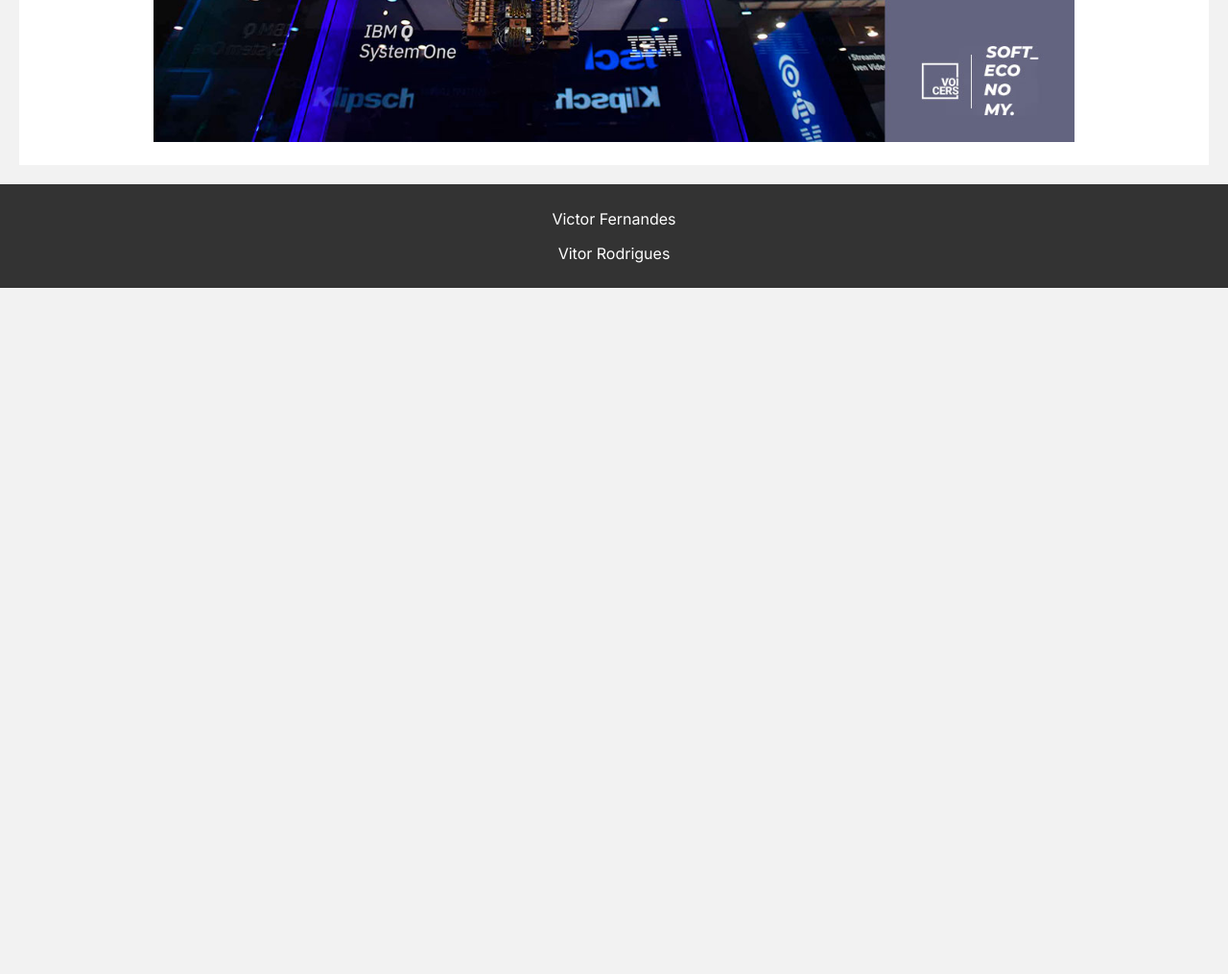
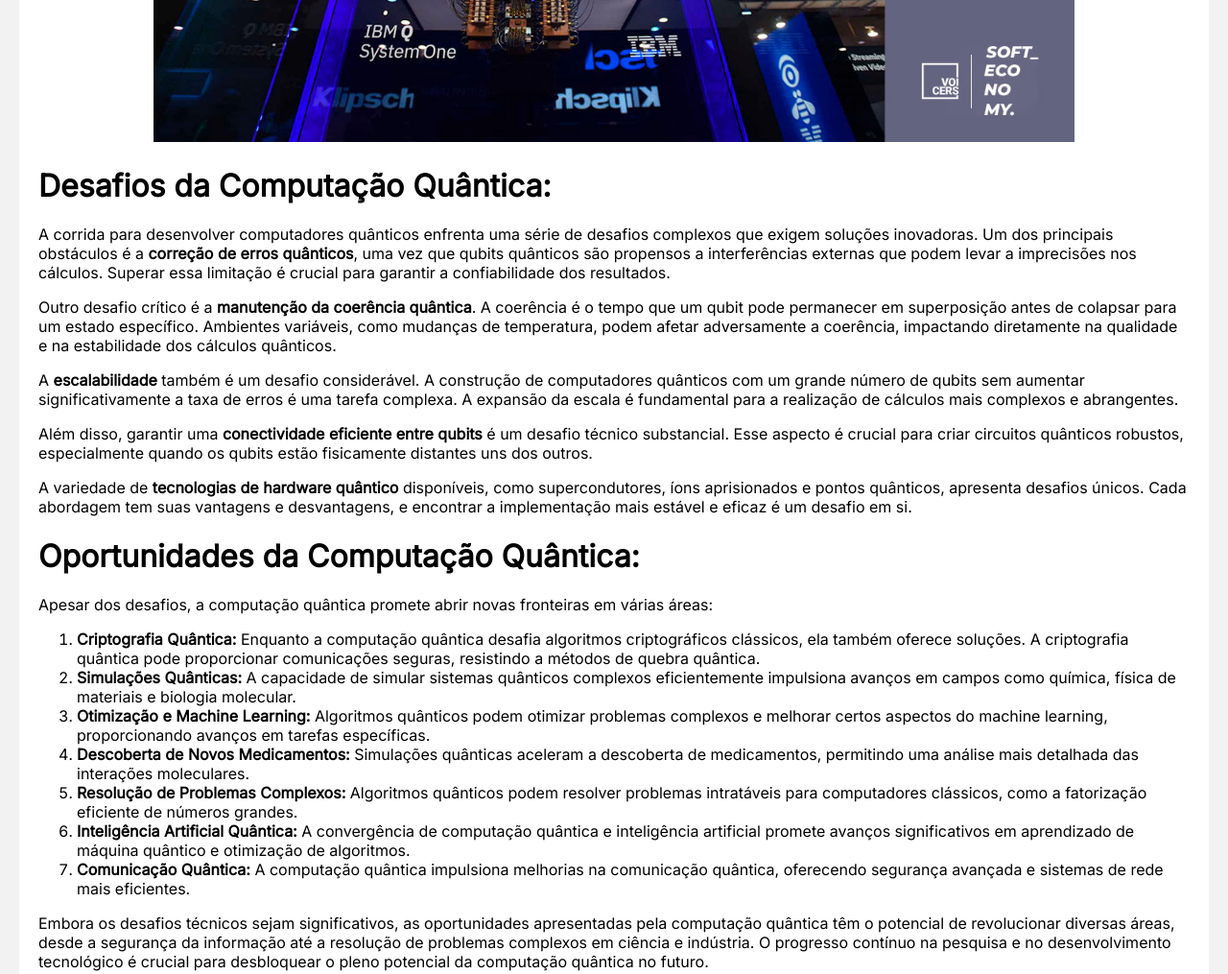
Before and after one commit to Victor-Fernandes-Grau/Site_Computa-o_Qu-ntica, a plain HTML site: page Computação_quântica_site/DesafiosOportunidades.html in a window 1280 px wide. Shown: the part 535-1550 px from the top of the page at 96% size. Before the commit the page ends 835 px from the top, so only its background shows below. Drawn offline with Linux system fonts and the light colour scheme.

Commit message:
Update DesafiosOportunidades.html

```diff
--- a/Computação_quântica_site/DesafiosOportunidades.html
+++ b/Computação_quântica_site/DesafiosOportunidades.html
@@ -25,10 +25,39 @@
 
     <main>
         <img class="baner" src="./assets/img/desafios.jpg">
+            <h1>Desafios da Computação Quântica:</h1>
 
+                <p>A corrida para desenvolver computadores quânticos enfrenta uma série de desafios complexos que exigem soluções inovadoras. Um dos principais obstáculos é a <strong>correção de erros quânticos</strong>, uma vez que qubits quânticos são propensos a interferências externas que podem levar a imprecisões nos cálculos. Superar essa limitação é crucial para garantir a confiabilidade dos resultados.</p>
 
+                <p>Outro desafio crítico é a <strong>manutenção da coerência quântica</strong>. A coerência é o tempo que um qubit pode permanecer em superposição antes de colapsar para um estado específico. Ambientes variáveis, como mudanças de temperatura, podem afetar adversamente a coerência, impactando diretamente na qualidade e na estabilidade dos cálculos quânticos.</p>
 
+                <p>A <strong>escalabilidade</strong> também é um desafio considerável. A construção de computadores quânticos com um grande número de qubits sem aumentar significativamente a taxa de erros é uma tarefa complexa. A expansão da escala é fundamental para a realização de cálculos mais complexos e abrangentes.</p>
 
+                <p>Além disso, garantir uma <strong>conectividade eficiente entre qubits</strong> é um desafio técnico substancial. Esse aspecto é crucial para criar circuitos quânticos robustos, especialmente quando os qubits estão fisicamente distantes uns dos outros.</p>
+
+                <p>A variedade de <strong>tecnologias de hardware quântico</strong> disponíveis, como supercondutores, íons aprisionados e pontos quânticos, apresenta desafios únicos. Cada abordagem tem suas vantagens e desvantagens, e encontrar a implementação mais estável e eficaz é um desafio em si.</p>
+
+             <h1>Oportunidades da Computação Quântica:</h1>
+
+                <p>Apesar dos desafios, a computação quântica promete abrir novas fronteiras em várias áreas:</p>
+
+    <ol>
+            <li><strong>Criptografia Quântica:</strong> Enquanto a computação quântica desafia algoritmos criptográficos clássicos, ela também oferece soluções. A criptografia quântica pode proporcionar comunicações seguras, resistindo a métodos de quebra quântica.</li>
+
+            <li><strong>Simulações Quânticas:</strong> A capacidade de simular sistemas quânticos complexos eficientemente impulsiona avanços em campos como química, física de materiais e biologia molecular.</li>
+
+            <li><strong>Otimização e Machine Learning:</strong> Algoritmos quânticos podem otimizar problemas complexos e melhorar certos aspectos do machine learning, proporcionando avanços em tarefas específicas.</li>
+
+            <li><strong>Descoberta de Novos Medicamentos:</strong> Simulações quânticas aceleram a descoberta de medicamentos, permitindo uma análise mais detalhada das interações moleculares.</li>
+
+            <li><strong>Resolução de Problemas Complexos:</strong> Algoritmos quânticos podem resolver problemas intratáveis para computadores clássicos, como a fatorização eficiente de números grandes.</li>
+
+            <li><strong>Inteligência Artificial Quântica:</strong> A convergência de computação quântica e inteligência artificial promete avanços significativos em aprendizado de máquina quântico e otimização de algoritmos.</li>
+
+            <li><strong>Comunicação Quântica:</strong> A computação quântica impulsiona melhorias na comunicação quântica, oferecendo segurança avançada e sistemas de rede mais eficientes.</li>
+    </ol>
+
+    <p>Embora os desafios técnicos sejam significativos, as oportunidades apresentadas pela computação quântica têm o potencial de revolucionar diversas áreas, desde a segurança da informação até a resolução de problemas complexos em ciência e indústria. O progresso contínuo na pesquisa e no desenvolvimento tecnológico é crucial para desbloquear o pleno potencial da computação quântica no futuro.</p>
 
     </main>
 
```
